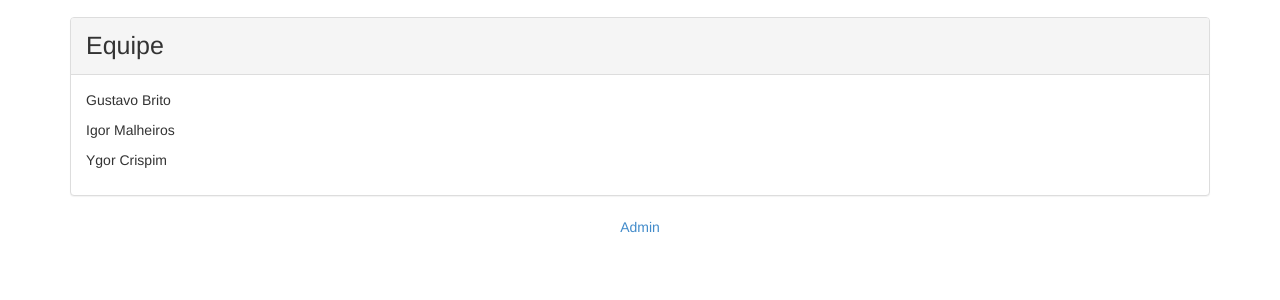
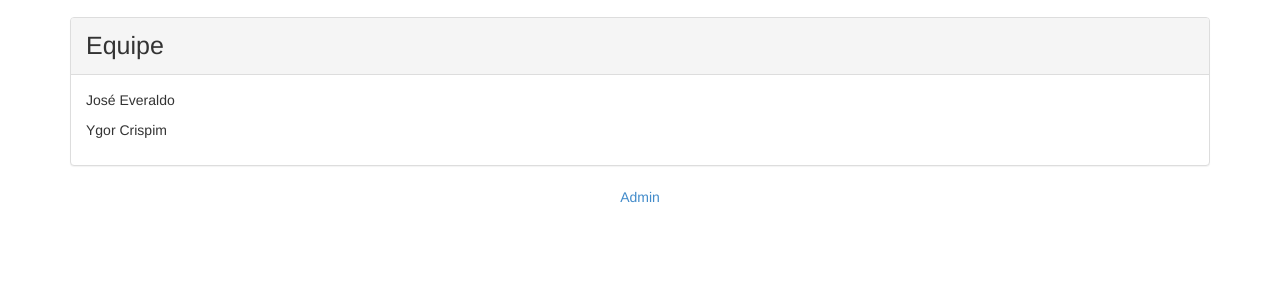
Before and after one commit to YgorCr/Bicho, a PHP site: page /views/sobre.view.php in a window 1280 px wide. Shown: the part 51-351 px from the top of the page. Run offline with PHP 8.4, Linux system fonts and the light colour scheme; data that the repository does not hold is empty; some libraries are stand-ins or nearby versions.

Commit message:
Alteração dos nomes dos autores. xD

```diff
--- a/views/sobre.view.php
+++ b/views/sobre.view.php
@@ -8,8 +8,7 @@
 <div class="panel panel-default">
   <div class="panel-heading">Equipe</div>
   <div class="panel-body">
-    <p>Gustavo Brito</p>
-    <p>Igor Malheiros</p>
+    <p>José Everaldo</p>
     <p>Ygor Crispim</p>
   </div>
 </div>
```
